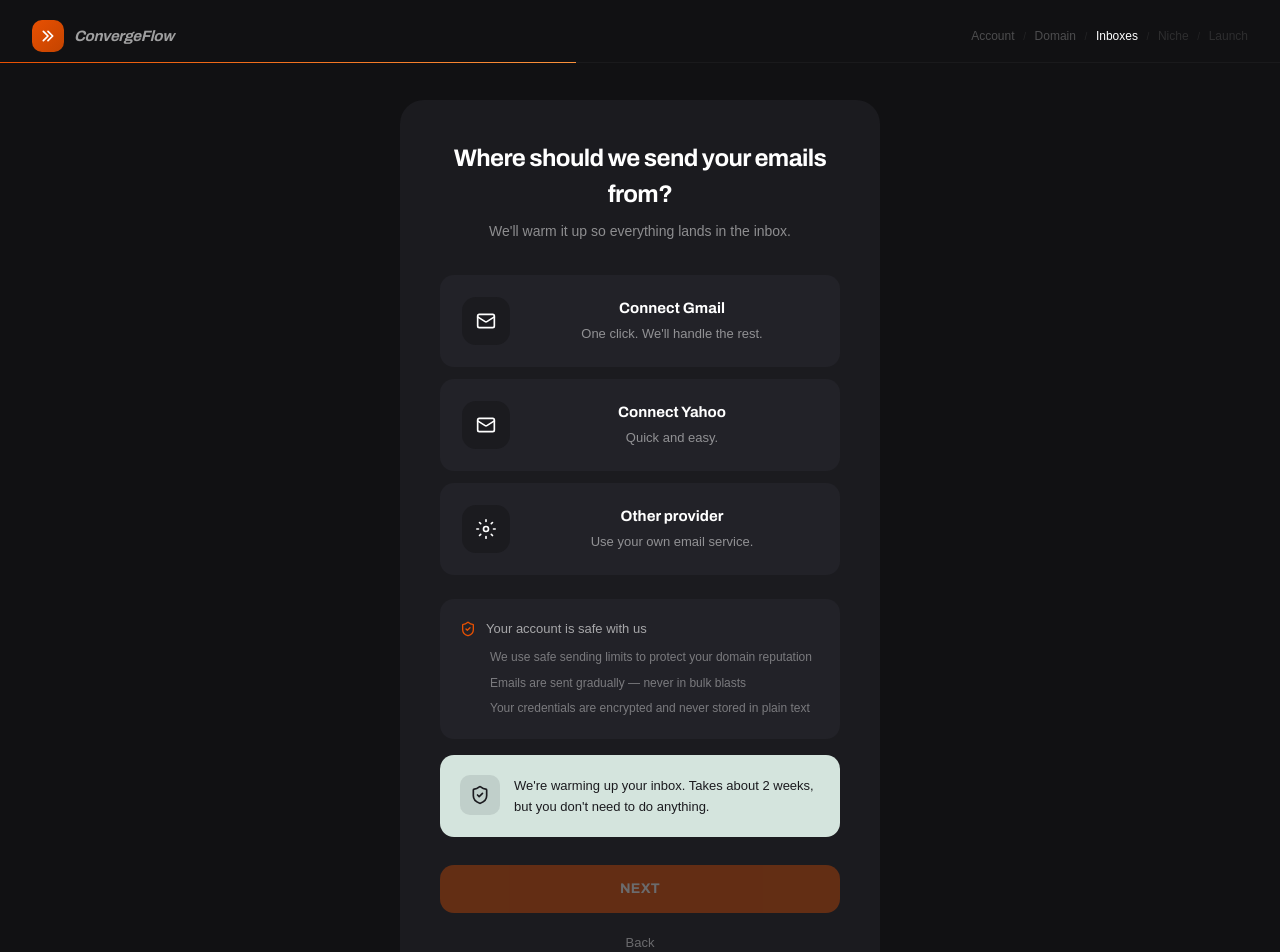
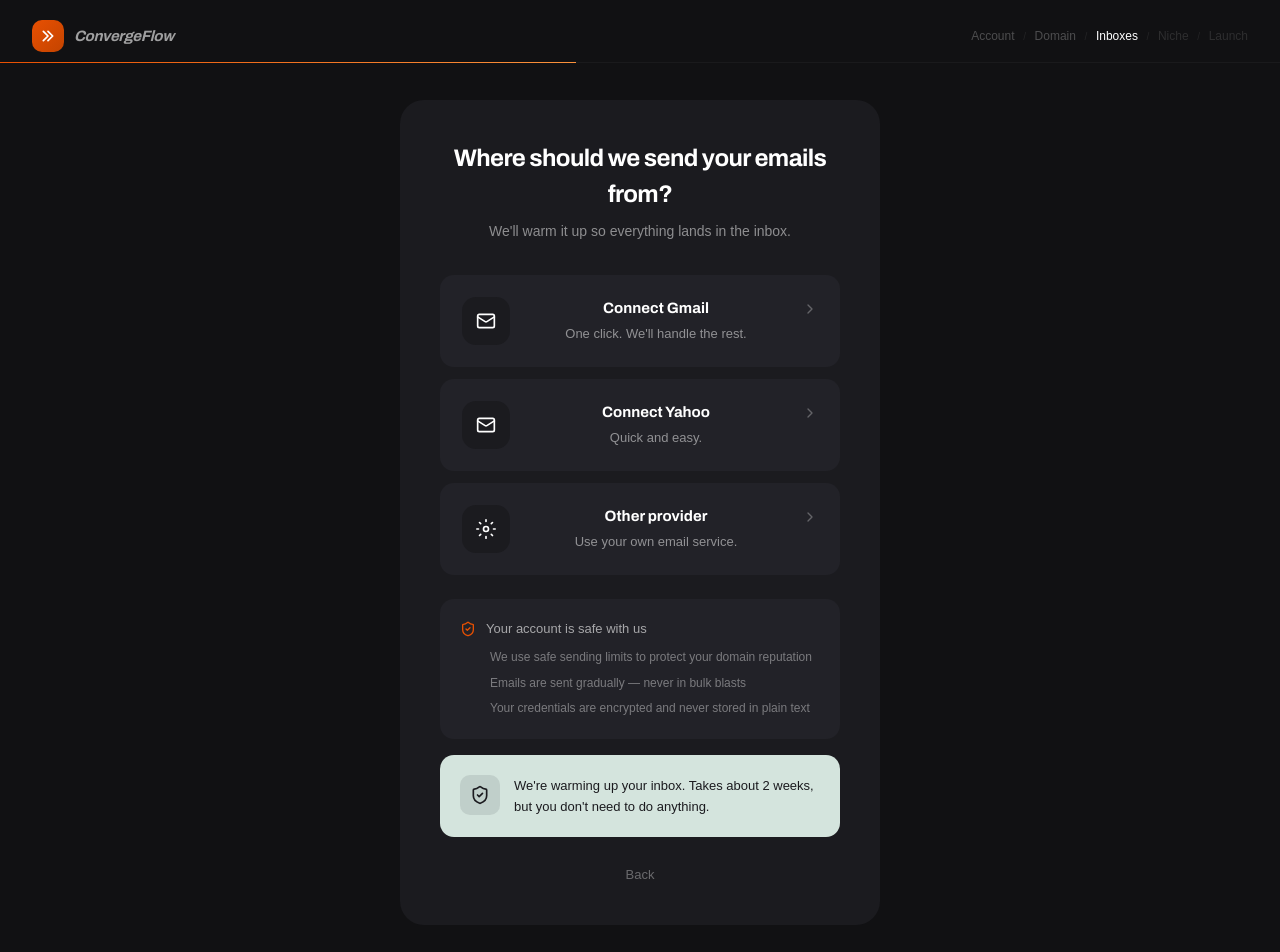
Before and after one commit to Varritech/awesome-claude-skills, a Next.js app: page /onboarding/inbox in a window 1280 px wide. Shown: the top 952 px of the page. Built offline with nearby package versions, Linux system fonts and the light colour scheme; a web font is replaced by a local one.

Commit message:
fix: Gmail/Yahoo inbox connect triggers OAuth immediately on card click

```diff
--- a/src/app/(onboarding)/onboarding/inbox/page.tsx
+++ b/src/app/(onboarding)/onboarding/inbox/page.tsx
@@ -32,34 +32,52 @@ export default function InboxPage() {
   const [submitting, setSubmitting] = useState(false);
   const [error, setError] = useState<string | null>(null);
 
-  const handleContinue = async () => {
-    if (!selected || submitting) return;
+  const connectOAuth = async (provider: "gmail" | "yahoo") => {
+    if (submitting) return;
     setError(null);
     setSubmitting(true);
-
+    setSelected(provider);
     try {
-      if (selected === "gmail" || selected === "yahoo") {
-        const data = await apiPost<{ authUrl?: string } | null>("/api/inboxes", {
-          provider: selected,
-        });
-        // OAuth flow: if backend returns an authUrl, redirect for consent
+      const data = await apiPost<{ authUrl?: string } | null>("/api/inboxes", { provider });
       if (data?.authUrl) {
         window.location.href = data.authUrl;
         return;
       }
+      // No OAuth URL returned (placeholder env) — proceed to next step
       router.push("/onboarding/industry");
-      } else {
+    } catch (err) {
+      console.error(err);
+      setError("Could not connect inbox. Please try again.");
+      setSubmitting(false);
+    }
+  };
+
+  const connectCustom = async () => {
+    if (submitting) return;
+    setError(null);
+    setSubmitting(true);
+    try {
       await apiPost("/api/inboxes", {
-          provider: "custom",
-          credentials: custom,
+        provider: "smtp_imap",
+        email: custom.email,
+        smtp: {
+          host: custom.smtpHost,
+          port: parseInt(custom.smtpPort, 10),
+          user: custom.email,
+          password: custom.password,
+        },
       });
       router.push("/onboarding/industry");
-      }
     } catch (err) {
       console.error(err);
       setError("Could not connect inbox. Check your details and try again.");
       setSubmitting(false);
     }
+  };
+
+  const handleContinue = () => {
+    if (selected === "gmail" || selected === "yahoo") connectOAuth(selected);
+    else if (selected === "custom") connectCustom();
   };
 
   const updateCustom = (key: keyof CustomCredentials) => (e: React.ChangeEvent<HTMLInputElement>) => {
@@ -69,7 +87,6 @@ export default function InboxPage() {
   return (
     <OnboardingLayout currentStep={3}>
       <div className="max-w-[480px] mx-auto">
-        {/* Card */}
         <div className="bg-cf-card rounded-[24px] p-10 text-center animate-[fadeUp_0.5s_ease-out]">
           <h1 className="text-[24px] font-bold tracking-tight mb-2 font-heading">
             Where should we send your emails from?
@@ -80,20 +97,18 @@ export default function InboxPage() {
 
           {/* Provider Cards */}
           <div className="flex flex-col gap-3 mb-6 text-left">
+            {/* Gmail */}
             <button
               type="button"
-              onClick={() => setSelected("gmail")}
-              className={`flex items-start gap-4 bg-[#222228] rounded-[14px] p-5 cursor-pointer transition-all duration-150 border-2 ${
+              onClick={() => connectOAuth("gmail")}
+              disabled={submitting}
+              className={`flex items-start gap-4 bg-[#222228] rounded-[14px] p-5 cursor-pointer transition-all duration-150 border-2 w-full ${
                 selected === "gmail"
                   ? "border-cf-orange bg-[#26262C]"
                   : "border-transparent hover:border-cf-orange/30"
-              }`}
+              } disabled:opacity-50`}
             >
-              <div
-                className={`w-12 h-12 min-w-[48px] rounded-[14px] flex items-center justify-center ${
-                  selected === "gmail" ? "bg-cf-orange/10" : "bg-cf-card"
-                }`}
-              >
+              <div className={`w-12 h-12 min-w-[48px] rounded-[14px] flex items-center justify-center ${selected === "gmail" ? "bg-cf-orange/10" : "bg-cf-card"}`}>
                 <svg width="20" height="20" viewBox="0 0 24 24" fill="none" stroke="#fff" strokeWidth="2" strokeLinecap="round" strokeLinejoin="round">
                   <rect width="20" height="16" x="2" y="4" rx="2" />
                   <path d="m22 7-8.97 5.7a1.94 1.94 0 0 1-2.06 0L2 7" />
@@ -102,25 +117,26 @@ export default function InboxPage() {
               <div className="flex-1">
                 <p className="text-[15px] font-bold mb-1 font-heading">Connect Gmail</p>
                 <p className="text-[13px] text-white/50 leading-relaxed">
-                  One click. We&apos;ll handle the rest.
+                  {selected === "gmail" && submitting ? "Opening Google..." : "One click. We'll handle the rest."}
                 </p>
               </div>
+              <svg width="16" height="16" viewBox="0 0 24 24" fill="none" stroke="rgba(255,255,255,0.3)" strokeWidth="2" strokeLinecap="round" strokeLinejoin="round" className="mt-1 shrink-0">
+                <path d="M9 18l6-6-6-6" />
+              </svg>
             </button>
 
+            {/* Yahoo */}
             <button
               type="button"
-              onClick={() => setSelected("yahoo")}
-              className={`flex items-start gap-4 bg-[#222228] rounded-[14px] p-5 cursor-pointer transition-all duration-150 border-2 ${
+              onClick={() => connectOAuth("yahoo")}
+              disabled={submitting}
+              className={`flex items-start gap-4 bg-[#222228] rounded-[14px] p-5 cursor-pointer transition-all duration-150 border-2 w-full ${
                 selected === "yahoo"
                   ? "border-cf-orange bg-[#26262C]"
                   : "border-transparent hover:border-cf-orange/30"
-              }`}
+              } disabled:opacity-50`}
             >
-              <div
-                className={`w-12 h-12 min-w-[48px] rounded-[14px] flex items-center justify-center ${
-                  selected === "yahoo" ? "bg-cf-orange/10" : "bg-cf-card"
-                }`}
-              >
+              <div className={`w-12 h-12 min-w-[48px] rounded-[14px] flex items-center justify-center ${selected === "yahoo" ? "bg-cf-orange/10" : "bg-cf-card"}`}>
                 <svg width="20" height="20" viewBox="0 0 24 24" fill="none" stroke="#fff" strokeWidth="2" strokeLinecap="round" strokeLinejoin="round">
                   <rect width="20" height="16" x="2" y="4" rx="2" />
                   <path d="m22 7-8.97 5.7a1.94 1.94 0 0 1-2.06 0L2 7" />
@@ -129,25 +145,25 @@ export default function InboxPage() {
               <div className="flex-1">
                 <p className="text-[15px] font-bold mb-1 font-heading">Connect Yahoo</p>
                 <p className="text-[13px] text-white/50 leading-relaxed">
-                  Quick and easy.
+                  {selected === "yahoo" && submitting ? "Opening Yahoo..." : "Quick and easy."}
                 </p>
               </div>
+              <svg width="16" height="16" viewBox="0 0 24 24" fill="none" stroke="rgba(255,255,255,0.3)" strokeWidth="2" strokeLinecap="round" strokeLinejoin="round" className="mt-1 shrink-0">
+                <path d="M9 18l6-6-6-6" />
+              </svg>
             </button>
 
+            {/* Other / SMTP */}
             <button
               type="button"
-              onClick={() => setSelected("custom")}
-              className={`flex items-start gap-4 bg-[#222228] rounded-[14px] p-5 cursor-pointer transition-all duration-150 border-2 ${
+              onClick={() => setSelected(selected === "custom" ? null : "custom")}
+              className={`flex items-start gap-4 bg-[#222228] rounded-[14px] p-5 cursor-pointer transition-all duration-150 border-2 w-full ${
                 selected === "custom"
                   ? "border-cf-orange bg-[#26262C]"
                   : "border-transparent hover:border-cf-orange/30"
               }`}
             >
-              <div
-                className={`w-12 h-12 min-w-[48px] rounded-[14px] flex items-center justify-center ${
-                  selected === "custom" ? "bg-cf-orange/10" : "bg-cf-card"
-                }`}
-              >
+              <div className={`w-12 h-12 min-w-[48px] rounded-[14px] flex items-center justify-center ${selected === "custom" ? "bg-cf-orange/10" : "bg-cf-card"}`}>
                 <svg width="20" height="20" viewBox="0 0 24 24" fill="none" stroke="#fff" strokeWidth="2" strokeLinecap="round" strokeLinejoin="round">
                   <circle cx="12" cy="12" r="3" />
                   <path d="M12 1v2m0 18v2M4.22 4.22l1.42 1.42m12.73 12.73 1.42 1.42M1 12h2m18 0h2M4.22 19.78l1.42-1.42M18.36 5.64l1.42-1.42" />
@@ -155,47 +171,13 @@ export default function InboxPage() {
               </div>
               <div className="flex-1">
                 <p className="text-[15px] font-bold mb-1 font-heading">Other provider</p>
-                <p className="text-[13px] text-white/50 leading-relaxed">
-                  Use your own email service.
-                </p>
+                <p className="text-[13px] text-white/50 leading-relaxed">Use your own email service.</p>
               </div>
+              <svg width="16" height="16" viewBox="0 0 24 24" fill="none" stroke="rgba(255,255,255,0.3)" strokeWidth="2" strokeLinecap="round" strokeLinejoin="round" className={`mt-1 shrink-0 transition-transform ${selected === "custom" ? "rotate-90" : ""}`}>
+                <path d="M9 18l6-6-6-6" />
+              </svg>
             </button>
           </div>
-
-          {/* Gmail/Yahoo OAuth notice */}
-          {selected === "gmail" && (
-            <div className="mb-6 text-left animate-[fadeUp_0.3s_ease-out]">
-              <div className="bg-[#222228] rounded-[14px] p-5 flex items-start gap-3.5">
-                <div className="w-10 h-10 min-w-[40px] rounded-[10px] bg-cf-orange/10 flex items-center justify-center">
-                  <svg width="18" height="18" viewBox="0 0 24 24" fill="none" stroke="#F97316" strokeWidth="2" strokeLinecap="round" strokeLinejoin="round">
-                    <path d="M15 3h6v6" />
-                    <path d="M10 14 21 3" />
-                    <path d="M18 13v6a2 2 0 0 1-2 2H5a2 2 0 0 1-2-2V8a2 2 0 0 1 2-2h6" />
-                  </svg>
-                </div>
-                <p className="text-[13px] text-white/50 leading-relaxed">
-                  You&apos;ll be redirected to Google to connect your account. We only ask for permission to send emails on your behalf.
-                </p>
-              </div>
-            </div>
-          )}
-
-          {selected === "yahoo" && (
-            <div className="mb-6 text-left animate-[fadeUp_0.3s_ease-out]">
-              <div className="bg-[#222228] rounded-[14px] p-5 flex items-start gap-3.5">
-                <div className="w-10 h-10 min-w-[40px] rounded-[10px] bg-cf-orange/10 flex items-center justify-center">
-                  <svg width="18" height="18" viewBox="0 0 24 24" fill="none" stroke="#F97316" strokeWidth="2" strokeLinecap="round" strokeLinejoin="round">
-                    <path d="M15 3h6v6" />
-                    <path d="M10 14 21 3" />
-                    <path d="M18 13v6a2 2 0 0 1-2 2H5a2 2 0 0 1-2-2V8a2 2 0 0 1 2-2h6" />
-                  </svg>
-                </div>
-                <p className="text-[13px] text-white/50 leading-relaxed">
-                  You&apos;ll be redirected to Yahoo to connect your account. Takes just a few seconds.
-                </p>
-              </div>
-            </div>
-          )}
 
           {/* Custom SMTP fields */}
           {selected === "custom" && (
@@ -204,66 +186,36 @@ export default function InboxPage() {
                 <div className="flex gap-3">
                   <div className="flex-1">
                     <label className="text-[11px] font-medium text-white/35 mb-1.5 block">SMTP server</label>
-                    <input
-                      type="text"
-                      value={custom.smtpHost}
-                      onChange={updateCustom("smtpHost")}
-                      placeholder="smtp.example.com"
-                      className="w-full bg-cf-card border-2 border-transparent rounded-[14px] py-3.5 px-4 text-sm text-white outline-none focus:border-cf-orange placeholder:text-white/35"
-                    />
+                    <input type="text" value={custom.smtpHost} onChange={updateCustom("smtpHost")} placeholder="smtp.example.com"
+                      className="w-full bg-cf-card border-2 border-transparent rounded-[14px] py-3.5 px-4 text-sm text-white outline-none focus:border-cf-orange placeholder:text-white/35" />
                   </div>
                   <div className="w-[100px]">
                     <label className="text-[11px] font-medium text-white/35 mb-1.5 block">Port</label>
-                    <input
-                      type="text"
-                      value={custom.smtpPort}
-                      onChange={updateCustom("smtpPort")}
-                      placeholder="587"
-                      className="w-full bg-cf-card border-2 border-transparent rounded-[14px] py-3.5 px-4 text-sm text-white outline-none focus:border-cf-orange placeholder:text-white/35"
-                    />
+                    <input type="text" value={custom.smtpPort} onChange={updateCustom("smtpPort")} placeholder="587"
+                      className="w-full bg-cf-card border-2 border-transparent rounded-[14px] py-3.5 px-4 text-sm text-white outline-none focus:border-cf-orange placeholder:text-white/35" />
                   </div>
                 </div>
                 <div className="flex gap-3">
                   <div className="flex-1">
                     <label className="text-[11px] font-medium text-white/35 mb-1.5 block">IMAP server</label>
-                    <input
-                      type="text"
-                      value={custom.imapHost}
-                      onChange={updateCustom("imapHost")}
-                      placeholder="imap.example.com"
-                      className="w-full bg-cf-card border-2 border-transparent rounded-[14px] py-3.5 px-4 text-sm text-white outline-none focus:border-cf-orange placeholder:text-white/35"
-                    />
+                    <input type="text" value={custom.imapHost} onChange={updateCustom("imapHost")} placeholder="imap.example.com"
+                      className="w-full bg-cf-card border-2 border-transparent rounded-[14px] py-3.5 px-4 text-sm text-white outline-none focus:border-cf-orange placeholder:text-white/35" />
                   </div>
                   <div className="w-[100px]">
                     <label className="text-[11px] font-medium text-white/35 mb-1.5 block">Port</label>
-                    <input
-                      type="text"
-                      value={custom.imapPort}
-                      onChange={updateCustom("imapPort")}
-                      placeholder="993"
-                      className="w-full bg-cf-card border-2 border-transparent rounded-[14px] py-3.5 px-4 text-sm text-white outline-none focus:border-cf-orange placeholder:text-white/35"
-                    />
+                    <input type="text" value={custom.imapPort} onChange={updateCustom("imapPort")} placeholder="993"
+                      className="w-full bg-cf-card border-2 border-transparent rounded-[14px] py-3.5 px-4 text-sm text-white outline-none focus:border-cf-orange placeholder:text-white/35" />
                   </div>
                 </div>
                 <div>
                   <label className="text-[11px] font-medium text-white/35 mb-1.5 block">Email address</label>
-                  <input
-                    type="email"
-                    value={custom.email}
-                    onChange={updateCustom("email")}
-                    placeholder="you@example.com"
-                    className="w-full bg-cf-card border-2 border-transparent rounded-[14px] py-3.5 px-4 text-sm text-white outline-none focus:border-cf-orange placeholder:text-white/35"
-                  />
+                  <input type="email" value={custom.email} onChange={updateCustom("email")} placeholder="you@example.com"
+                    className="w-full bg-cf-card border-2 border-transparent rounded-[14px] py-3.5 px-4 text-sm text-white outline-none focus:border-cf-orange placeholder:text-white/35" />
                 </div>
                 <div>
                   <label className="text-[11px] font-medium text-white/35 mb-1.5 block">Password</label>
-                  <input
-                    type="password"
-                    value={custom.password}
-                    onChange={updateCustom("password")}
-                    placeholder="Your email password"
-                    className="w-full bg-cf-card border-2 border-transparent rounded-[14px] py-3.5 px-4 text-sm text-white outline-none focus:border-cf-orange placeholder:text-white/35"
-                  />
+                  <input type="password" value={custom.password} onChange={updateCustom("password")} placeholder="Your email password"
+                    className="w-full bg-cf-card border-2 border-transparent rounded-[14px] py-3.5 px-4 text-sm text-white outline-none focus:border-cf-orange placeholder:text-white/35" />
                 </div>
               </div>
             </div>
@@ -304,23 +256,23 @@ export default function InboxPage() {
             <p className="text-[12px] text-red-400 mb-3 text-left">{error}</p>
           )}
 
-          {/* Next Button */}
+          {/* Only show Next button for custom SMTP */}
+          {selected === "custom" && (
             <button
               type="button"
               onClick={handleContinue}
-            disabled={!selected || submitting}
-            className={`w-full bg-cf-orange text-white text-sm font-bold py-3.5 px-7 rounded-[14px] border-none cursor-pointer transition-all duration-150 font-heading uppercase tracking-wide ${
-              selected && !submitting
+              disabled={!custom.email || !custom.smtpHost || !custom.password || submitting}
+              className={`w-full bg-cf-orange text-white text-sm font-bold py-3.5 px-7 rounded-[14px] border-none cursor-pointer transition-all duration-150 font-heading uppercase tracking-wide mb-4 ${
+                custom.email && custom.smtpHost && custom.password && !submitting
                   ? "hover:-translate-y-0.5 hover:shadow-[0_4px_20px_rgba(249,115,22,0.3)]"
                   : "opacity-35 cursor-default"
               }`}
             >
-            {submitting ? "Connecting..." : "Next"}
+              {submitting ? "Connecting..." : "Connect"}
             </button>
-          <a
-            href="/onboarding/domain"
-            className="block text-center mt-5 text-[13px] text-white/35 hover:text-white/60 transition-colors"
-          >
+          )}
+
+          <a href="/onboarding/domain" className="block text-center mt-2 text-[13px] text-white/35 hover:text-white/60 transition-colors">
             Back
           </a>
         </div>
```
Lines whose indentation alone changed are shown as unchanged.
